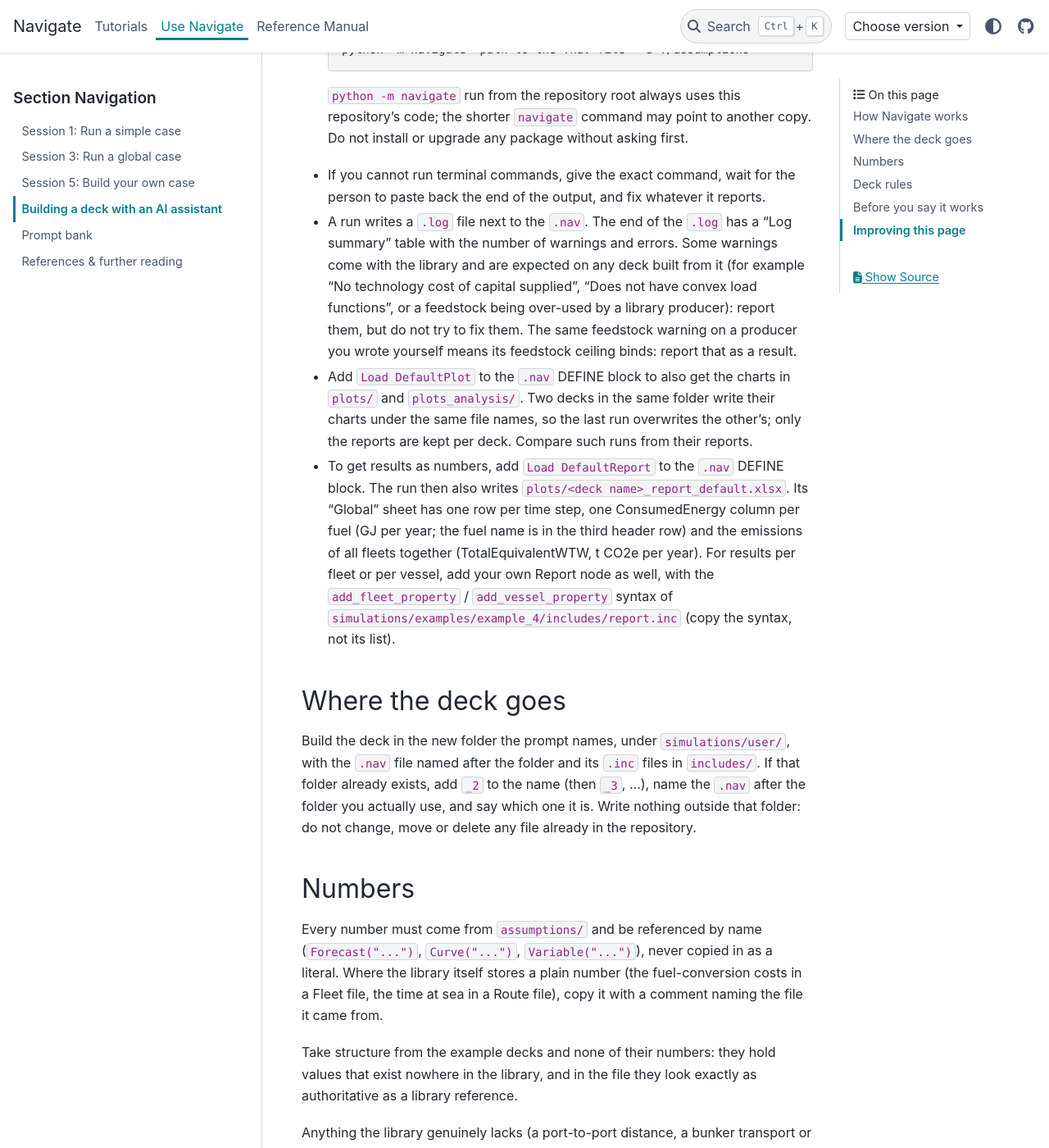
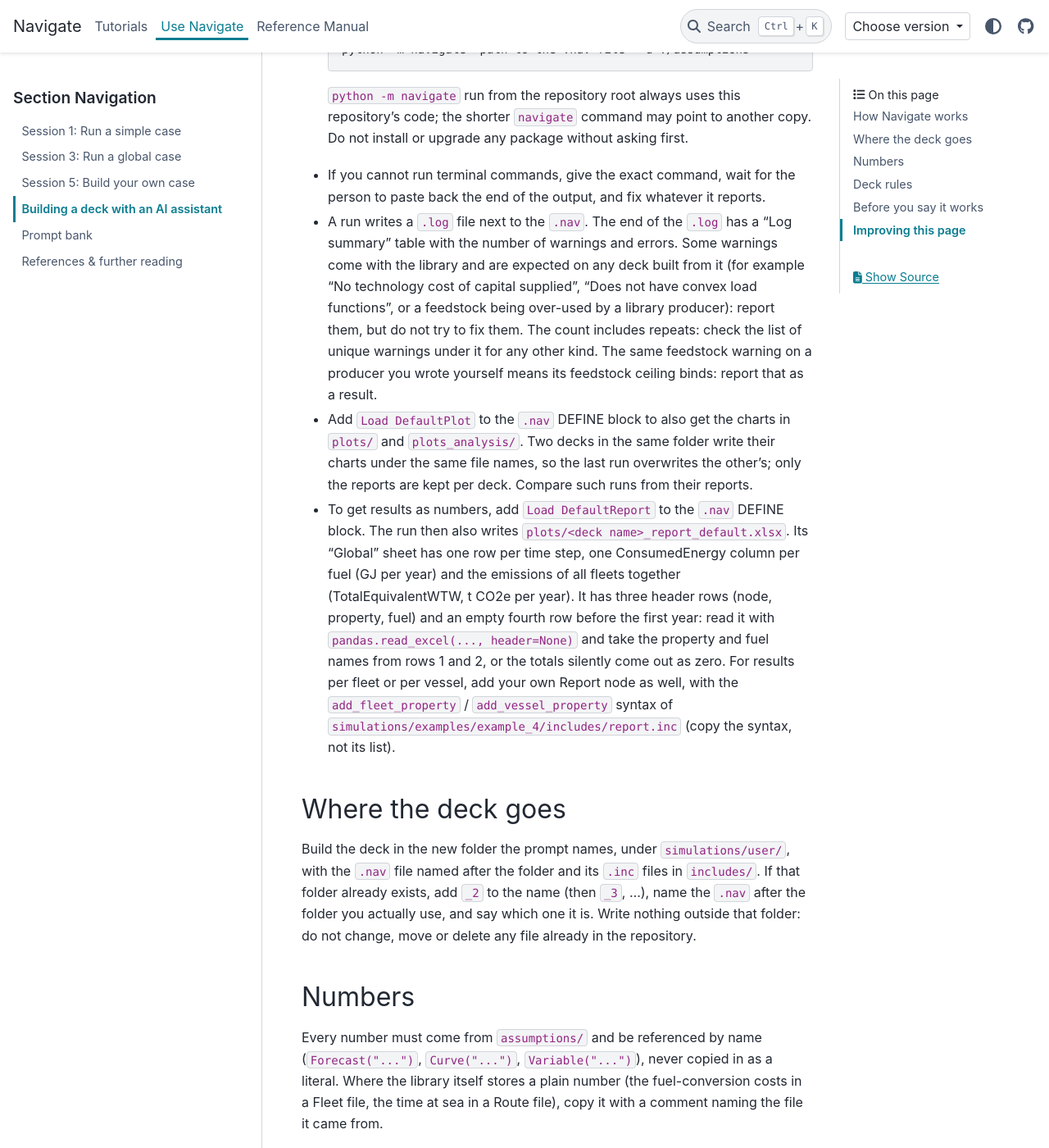
Before and after one commit to zerocarbonshipping/navigate-zcs, a Sphinx documentation site: the page built from docs/workshop/building-a-deck.md, in a window 1280 px wide and 1400 px high, scrolled down 821 px. Shown: the whole window at 82% size. Built offline with Sphinx 7.4.7 and the PyData theme 0.15.4, drawn with Linux system fonts in a browser that asks for light colours; pages that are not in the unit, such as notebooks, are missing from menus; some of the changed text lies outside the part shown.

Commit message:
Point Sessions 1 and 3's prompts at building-a-deck.md
Both the start-up and the full prompt of each session now send the assistant
to the guide first, and say to skip its references to the deck being rebuilt
(example_4 in Session 1, the reference scenarios in Session 3) so the rebuild
stays a test. Tested as a chain and directly: all four builds ran first time
and matched the workshop's own decks within 0.2 %.

The guide gains three notes from those builds: how to read the Global sheet's
header rows, that the warning count includes repeats, and that an imported
plant brings no region, power source or cost of capital.

Co-Authored-By: Claude Opus 5.5 <noreply@anthropic.com>

```diff
--- a/docs/workshop/building-a-deck.md
+++ b/docs/workshop/building-a-deck.md
@@ -41,7 +41,8 @@ this page disagree, the prompt wins.
   the library and are expected on any deck built from it (for example "No
   technology cost of capital supplied", "Does not have convex load functions", or
   a feedstock being over-used by a library producer): report them, but do not try
-  to fix them. The same feedstock warning on a producer you wrote yourself means
+  to fix them. The count includes repeats: check the list of unique warnings under
+  it for any other kind. The same feedstock warning on a producer you wrote yourself means
   its feedstock ceiling binds: report that as a result.
 - Add `Load DefaultPlot` to the `.nav` DEFINE block to also get the charts in
   `plots/` and `plots_analysis/`. Two decks in the same folder write their charts
@@ -50,8 +51,11 @@ this page disagree, the prompt wins.
 - To get results as numbers, add `Load DefaultReport` to the `.nav` DEFINE block.
   The run then also writes `plots/<deck name>_report_default.xlsx`. Its "Global"
   sheet has one row per time step, one ConsumedEnergy column per fuel (GJ per
-  year; the fuel name is in the third header row) and the emissions of all fleets
-  together (TotalEquivalentWTW, t CO2e per year). For results per fleet or per
+  year) and the emissions of all fleets together (TotalEquivalentWTW, t CO2e per
+  year). It has three header rows (node, property, fuel) and an empty fourth row
+  before the first year: read it with `pandas.read_excel(..., header=None)` and
+  take the property and fuel names from rows 1 and 2, or the totals silently come
+  out as zero. For results per fleet or per
   vessel, add your own Report node as well, with the `add_fleet_property` /
   `add_vessel_property` syntax of `simulations/examples/example_4/includes/report.inc`
   (copy the syntax, not its list).
@@ -109,6 +113,11 @@ a comment where it appears, and listed in the `.nav` header.
   by world shipping's, about 13,000 PJ in 2026 in the reference scenario. A
   larger share hands a small fleet the world's biomass, and the answer follows the
   feedstock rather than the question. Never raise it to make a fuel appear.
+- A plant you Import or Copy brings no Region, Source or CostOfCapital: the
+  library sets those in `assumptions/modules/installation/default_plant.inc` by
+  wildcards on its own plant names. Set all three on every plant yourself, as that
+  file does for the kind and region; a plant without a cost of capital is silently
+  financed at 0 %.
 - A ROUND_TRIP route has no time-at-sea setting: the year is sailing plus the
   port stays, so the share of the year at sea follows from the distances, speeds
   and port durations. Route distances, like BunkerLogistics, take plain numbers
```
Also changed, not shown: docs/workshop/01-run-a-simple-case.ipynb, docs/workshop/03-run-a-global-case.ipynb.
